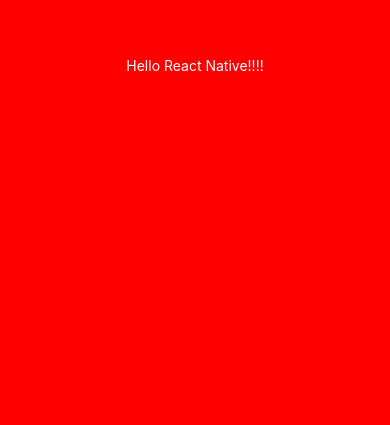
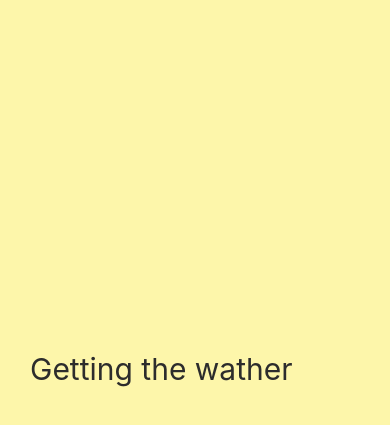
Before and after one commit to yykdev/weather_app, a React Native app: screen / in a window 390 px wide. Shown: the part 357-782 px from the top of the page. Built offline with nearby package versions, Linux system fonts and the light colour scheme.

Commit message:
앱 로딩 화면 구성

```diff
--- a/App.js
+++ b/App.js
@@ -1,22 +1,7 @@
 import React from "react";
 import { StyleSheet, Text, View } from "react-native";
+import Loading from "./Loading";
 
 export default function App() {
-    return (
-        <View style={styles.container}>
-            <Text style={styles.text}>Hello React Native!!!!</Text>
-        </View>
-    );
+    return <Loading />;
 }
-
-const styles = StyleSheet.create({
-    container: {
-        flex: 1,
-        backgroundColor: "red",
-        alignItems: "center",
-        justifyContent: "center"
-    },
-    text: {
-        color: "white"
-    }
-});
--- /dev/null
+++ b/Loading.js
@@ -0,0 +1,24 @@
+import React from "react";
+import { StyleSheet, Text, View } from "react-native";
+
+export default function Loading() {
+    return (
+        <View style={styles.container}>
+            <Text style={styles.text}>Getting the wather</Text>
+        </View>
+    );
+}
+
+const styles = StyleSheet.create({
+    container: {
+        flex: 1,
+        justifyContent: "flex-end",
+        paddingHorizontal: 30,
+        paddingVertical: 100,
+        backgroundColor: "#FDF6AA"
+    },
+    text: {
+        color: "#2c2c2c",
+        fontSize: 30
+    }
+});
```
